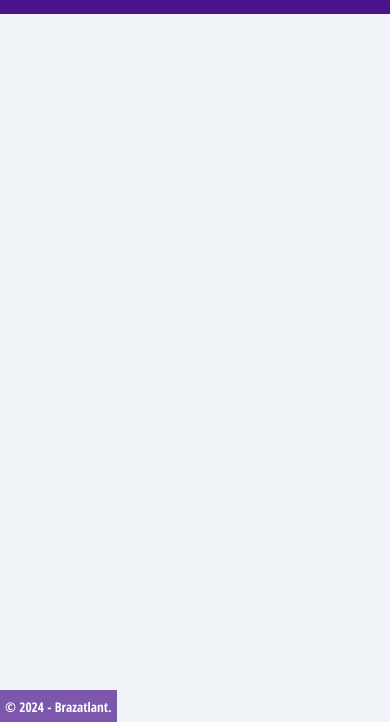
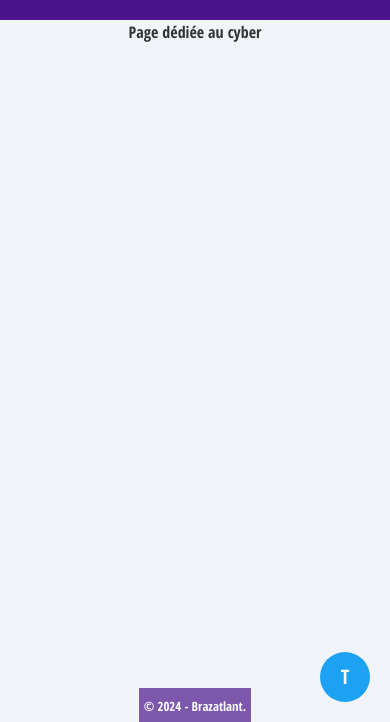
Before and after one commit to Brazatlant/SitePerso, a website: page index.html in a window 390 px wide. Shown: the part 122-844 px from the top of the page. Drawn offline with nearby package versions, Linux system fonts and the light colour scheme.

Commit message:
update téléphone

```diff
--- a/css/style.css
+++ b/css/style.css
@@ -11,6 +11,9 @@ body {
   background-color: #fff; /* Fond général clair */
   color: #1f2123; /* Couleur du texte par défaut en mode clair */
   transition: background-color 0.3s, color 0.3s;
+  display: flex;
+  flex-direction: column;
+  min-height: 100vh; /* Assure que la page prend toujours au moins la hauteur de l'écran */
 }
 
 body.dark-mode {
@@ -232,12 +235,63 @@ footer {
   color: #FFFF;
 }
 
+
+main {
+  flex: 1; /* Permet au contenu principal de prendre tout l'espace disponible */
+  display: flex;
+  justify-content: center;
+  align-items: flex-start;
+  padding-bottom: 20px; /* Espace entre le flux Twitter et le bas de la page */
+}
+
+/* Styles par défaut pour les grands écrans (mode PC) */
 .twitter-timeline {
   position: fixed;
   right: 0;
   bottom: 0;
-  width: 25vw;
-  height: 815px;
-  max-width: 400px;
+  width: 25vw; /* 1/4 de l'écran */
+  height: calc(100vh - 200px); /* Ajuste la hauteur de la timeline pour qu'elle se situe entre le bas de la page et le menu */
   overflow: auto;
+  display: block; /* Visible par défaut */
 }
+
+#twitter-toggle {
+  display: none;
+}
+
+/* Mode mobile (max-width: 768px) */
+@media (max-width: 768px) {
+  .twitter-timeline {
+    position: fixed;
+    right: 0;
+    bottom: 0;
+    width: 100vw; /* Prend toute la largeur */
+    height: 100vh; /* Prend toute la hauteur */
+    display: none; /* Cachée par défaut */
+    z-index: 9999; /* Met la timeline au-dessus de tout le reste */
+    background-color: white; /* Fond blanc si besoin */
+  }
+
+  /* Petit bouton visible en mode mobile */
+  #twitter-toggle {
+    position: fixed;
+    bottom: 20px;
+    right: 20px;
+    background-color: #1da1f2; /* Couleur de Twitter */
+    color: white;
+    border: none;
+    border-radius: 50%;
+    width: 50px;
+    height: 50px;
+    font-size: 20px;
+    display: flex;
+    justify-content: center;
+    align-items: center;
+    z-index: 10000; /* Par-dessus les autres éléments */
+    cursor: pointer;
+  }
+
+  .twitter-timeline.fullscreen {
+    display: block;
+  }
+}
--- a/index.html
+++ b/index.html
@@ -1,13 +1,16 @@
 <!DOCTYPE html>
 <html lang="fr">
-<head>
-    <meta charset="UTF-8">
-    <meta http-equiv="X-UA-Compatible" content="IE=edge">
-    <meta name="viewport" content="width=device-width, initial-scale=1.0">
-    <link rel="stylesheet" href="css/style.css">
-    <link rel="icon" type="image/x-icon" href="img/logo.png">
-    <title>Site Perso - Cybersécurité</title>
-</head>
+    <head>
+        <meta charset="UTF-8">
+        <meta name="viewport" content="width=device-width, initial-scale=1">
+        <link rel="stylesheet" href="https://maxcdn.bootstrapcdn.com/bootstrap/4.5.2/css/bootstrap.min.css">
+        <script src="https://ajax.googleapis.com/ajax/libs/jquery/3.5.1/jquery.min.js"></script>
+        <script src="https://cdnjs.cloudflare.com/ajax/libs/popper.js/1.16.0/umd/popper.min.js"></script>
+        <script src="https://maxcdn.bootstrapcdn.com/bootstrap/4.5.2/js/bootstrap.min.js"></script>
+        <link rel="stylesheet" href="css/style.css">
+        <title>Site Perso - Cybersécurité</title>
+    </head>
+
 <body>
     <header>
         <nav class="menu">
@@ -46,7 +49,13 @@
             </ul>
         </nav>
     </header>
-    <a class="twitter-timeline" data-lang="fr" data-theme="dark" href="https://twitter.com/CNIL?ref_src=twsrc%5Etfw">Tweets by CNIL</a> <script async src="https://platform.twitter.com/widgets.js" charset="utf-8"></script>
+    <main>
+        <p>Page dédiée au cyber</p>
+        <a class="twitter-timeline" data-lang="fr" data-theme="dark" href="https://twitter.com/CNIL?ref_src=twsrc%5Etfw">Tweets by CNIL</a>
+        <script async src="https://platform.twitter.com/widgets.js" charset="utf-8"></script>
+      </main>
+      <button id="twitter-toggle">T</button>
+
 
     <main>
         <script>
@@ -73,6 +82,15 @@
           }
           toggleButton.addEventListener('click', toggleTheme);
         });
+
+        document.addEventListener('DOMContentLoaded', () => {
+      const twitterTimeline = document.querySelector('.twitter-timeline');
+      const twitterToggle = document.getElementById('twitter-toggle');
+
+      twitterToggle.addEventListener('click', () => {
+        twitterTimeline.classList.toggle('fullscreen'); // Toggle entre cacher et afficher
+      });
+    });
     </script>
 
 <footer>
```
